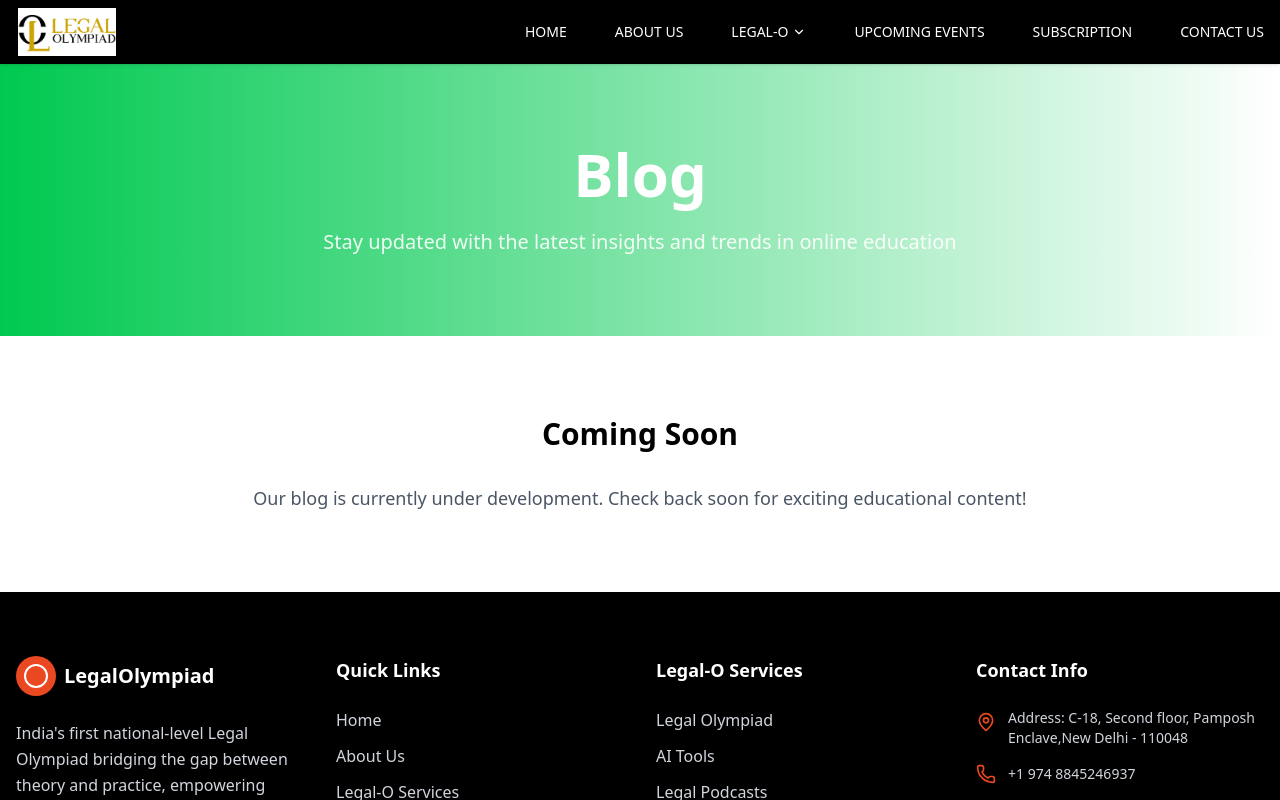
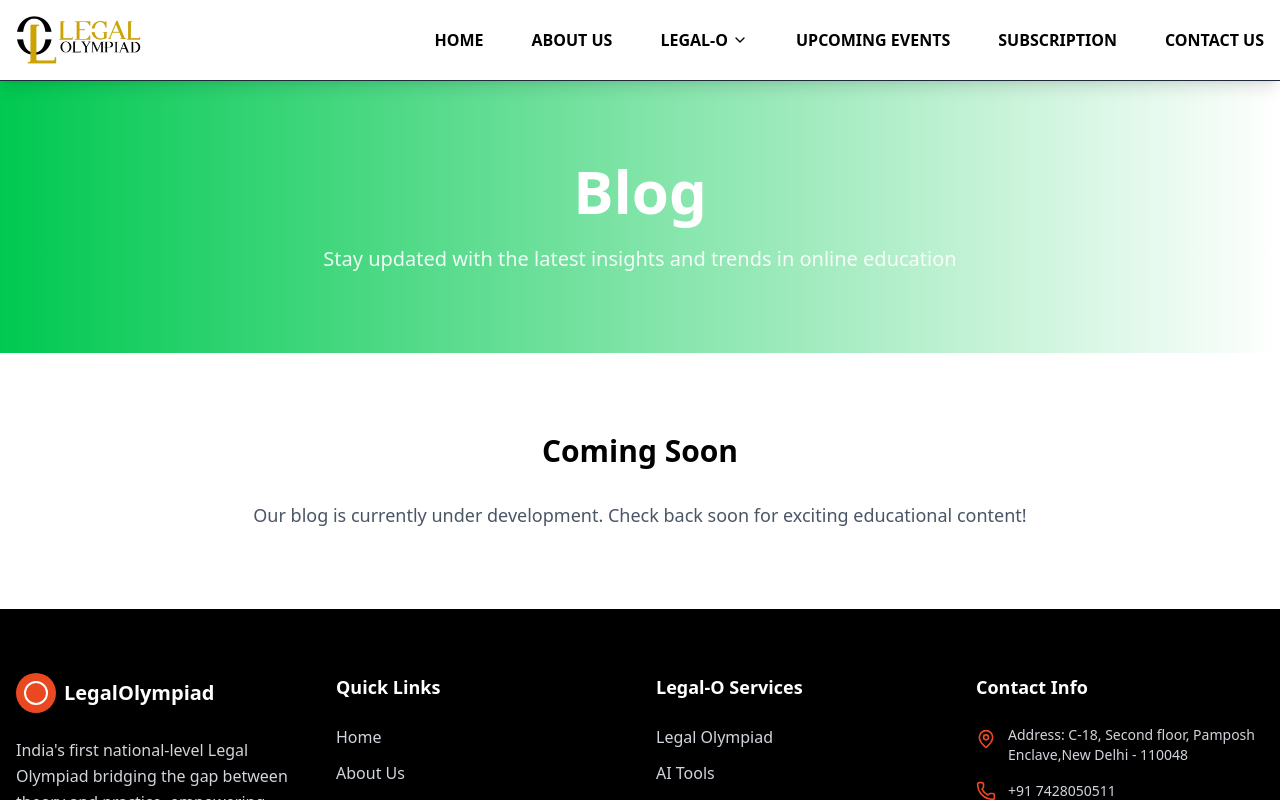
Before and after one commit to ajaysaraswat/LegalOlympiad-Website, a React (Vite) app in the folder frontend/: page /blog in a window 1280 px wide. Shown: the top 800 px of the page. Built offline with nearby package versions, Linux system fonts and the light colour scheme.

Commit message:
some chnages

```diff
--- a/frontend/src/components/CoursesSection.jsx
+++ b/frontend/src/components/CoursesSection.jsx
@@ -11,6 +11,7 @@
   Network,
   Gavel,
 } from "lucide-react";
+import { useState } from "react";
 
 const services = [
   {
@@ -76,6 +77,20 @@
 ];
 
 const ServicesSection = () => {
+  const [likedServices, setLikedServices] = useState(new Set());
+
+  const toggleLike = (serviceId) => {
+    setLikedServices((prev) => {
+      const newLiked = new Set(prev);
+      if (newLiked.has(serviceId)) {
+        newLiked.delete(serviceId);
+      } else {
+        newLiked.add(serviceId);
+      }
+      return newLiked;
+    });
+  };
+
   return (
     <section className="py-12 sm:py-16 md:py-20 bg-black">
       <div className="container mx-auto px-4">
@@ -101,6 +116,7 @@
         <div className="grid grid-cols-1 sm:grid-cols-2 lg:grid-cols-3 gap-6 sm:gap-8">
           {services.map((service, index) => {
             const IconComponent = service.icon;
+            const isLiked = likedServices.has(service.id);
             return (
               <div
                 key={service.id}
@@ -121,13 +137,18 @@
                         <IconComponent size={20} className="text-white" />
                       </div>
                       <button
+                        onClick={() => toggleLike(service.id)}
                         className="absolute top-3 sm:top-4 right-3 sm:right-4 bg-white/90 hover:bg-white
   p-1.5 sm:p-2 rounded-full transition-colors duration-300 shadow-md
   flex items-center justify-center"
                       >
                         <Heart
                           size={14}
-                          className="sm:w-4 sm:h-4 text-gray-600 hover:text-red-500"
+                          className={`sm:w-4 sm:h-4 transition-colors duration-300 ${
+                            isLiked
+                              ? "text-red-500 fill-red-500"
+                              : "text-gray-600 hover:text-red-500"
+                          }`}
                         />
                       </button>
                     </div>
--- a/frontend/src/components/Footer.jsx
+++ b/frontend/src/components/Footer.jsx
@@ -253,7 +253,7 @@
                   href="tel:+19748845246937"
                   className="text-xs sm:text-sm text-gray-300 hover:text-[#ea4820] transition-colors"
                 >
-                  +1 974 8845246937
+                  +91 7428050511
                 </a>
               </div>
               <div className="flex items-center gap-2 sm:gap-3">
--- a/frontend/src/components/Header.jsx
+++ b/frontend/src/components/Header.jsx
@@ -81,20 +81,19 @@
       </div> */}
 
       {/* Main Header */}
-      <header className="bg-black shadow-sm sticky top-0 z-50">
+      <header className="sticky top-0 z-50 border-b border-gray-800 bg-[rgba(255,255,255,0.8)] backdrop-blur-md shadow-lg">
         <div className="container mx-auto px-4">
-          <div className="flex items-center justify-between h-14 sm:h-16">
+          <div className="flex items-center justify-between h-16 sm:h-20">
             {/* Logo */}
-
-            <div className="flex-shrink-0 cursor-pointer">
-              <img
-                src="/legelLogo.png"
-                alt="Instrek Logo"
-                className="h-20 w-25 pl-4 lg:pl-0.5 object-contain"
-                loading="eager"
-                width="100"
-                height="80"
-              />
+            <div className="flex-shrink-0 cursor-pointer group">
+              <Link to="/">
+                <img
+                  src="/legelOpng.png"
+                  alt="Legal Olympiad Logo"
+                  className="h-12 w-auto sm:h-16 object-contain transition-transform duration-300 group-hover:scale-105"
+                  loading="eager"
+                />
+              </Link>
             </div>
 
             {/* Desktop Navigation */}
@@ -107,22 +106,22 @@
                   {item.hasDropdown ? (
                     <>
                       <div className="flex items-center gap-1 cursor-pointer">
-                        <span className="text-xs xl:text-sm font-medium transition-colors duration-200 text-white group-hover:text-orange-800">
+                        <span className="text-sm xl:text-base font-semibold transition-colors duration-200 text-black group-hover:text-[#ea4820]">
                           {item.name}
                         </span>
                         <ChevronDown
-                          size={14}
-                          className="text-white group-hover:text-[#ea4820] transition-colors duration-200"
+                          size={16}
+                          className="text-black group-hover:text-[#ea4820] transition-colors duration-200"
                         />
                       </div>
                       {/* Desktop Dropdown */}
-                      <div className="absolute top-full left-0 mt-2 w-64 bg-black border border-gray-700 rounded-lg shadow-xl opacity-0 invisible group-hover:opacity-100 group-hover:visible transition-all duration-200 transform origin-top">
+                      <div className="absolute top-full left-0 mt-2 w-64 bg-black border border-gray-700 rounded-lg shadow-2xl opacity-0 invisible group-hover:opacity-100 group-hover:visible transition-all duration-200 transform origin-top">
                         <div className="py-2">
                           {legalOServices.map((service, index) => (
                             <Link
                               key={service.name}
                               to={service.href}
-                              className={`block px-4 py-3 text-sm text-white hover:bg-[#ea4820] hover:text-white transition-colors duration-200 ${
+                              className={`block px-4 py-3 text-sm text-black hover:bg-[#ea4820] hover:text-black transition-colors duration-200 ${
                                 index === 0 ? "rounded-t-lg" : ""
                               } ${
                                 index === legalOServices.length - 1
@@ -139,9 +138,10 @@
                   ) : (
                     <Link
                       to={item.href}
-                      className={`text-xs xl:text-sm font-medium transition-colors duration-200 text-white hover:text-orange-800 flex items-center`}
+                      className={`text-sm xl:text-base font-semibold transition-colors duration-200 text-black hover:text-[#ea4820] flex items-center relative group`}
                     >
                       {item.name}
+                      <span className="absolute -bottom-1 left-0 w-0 h-0.5 bg-[#ea4820] transition-all duration-300 group-hover:w-full"></span>
                     </Link>
                   )}
                 </div>
@@ -152,7 +152,7 @@
             <Button
               variant="ghost"
               size="icon"
-              className="lg:hidden text-[#ea4820] p-2"
+              className="lg:hidden text-black hover:text-[#ea4820] hover:bg-gray-800 p-2 rounded-lg transition-colors duration-200"
               onClick={() => setIsMenuOpen(!isMenuOpen)}
             >
               {isMenuOpen ? <X size={28} /> : <Menu size={28} />}
@@ -161,14 +161,14 @@
 
           {/* Mobile Navigation */}
           {isMenuOpen && (
-            <div className="lg:hidden border-t border-[#ea4820] bg-black absolute left-0 right-0 top-full shadow-lg">
+            <div className="lg:hidden border-t border-gray-700 bg-black absolute left-0 right-0 top-full shadow-xl">
               <nav className="flex flex-col p-4">
                 {navigation.map((item, index) => (
                   <div key={item.name} className="mb-2">
                     {item.hasDropdown ? (
                       <div>
                         <button
-                          className="w-full text-left text-sm font-medium transition-colors text-white hover:text-orange-800 py-4 px-4 border-b border-grey-700 flex items-center justify-between"
+                          className="w-full text-left text-base font-semibold transition-colors text-black hover:text-[#ea4820] py-4 px-4 border-b border-gray-700 flex items-center justify-between"
                           onClick={() =>
                             setIsLegalODropdownOpen(!isLegalODropdownOpen)
                           }
@@ -183,12 +183,12 @@
                         </button>
                         {/* Mobile Dropdown */}
                         {isLegalODropdownOpen && (
-                          <div className="bg-black border-l-2 border-orange-800">
+                          <div className="bg-gray-900 border-l-4 border-[#ea4820]">
                             {legalOServices.map((service, serviceIndex) => (
                               <Link
                                 key={service.name}
                                 to={service.href}
-                                className="block text-sm text-white hover:text-[#ea4820] py-3 px-8 border-b border-white/30 last:border-b-0 transition-colors duration-200"
+                                className="block text-sm text-black hover:text-[#ea4820] py-3 px-8 border-b border-gray-700 last:border-b-0 transition-colors duration-200"
                                 onClick={() => {
                                   setIsMenuOpen(false);
                                   setIsLegalODropdownOpen(false);
@@ -203,7 +203,7 @@
                     ) : (
                       <Link
                         to={item.href}
-                        className={`text-sm font-medium transition-colors text-white hover:text-[#ea4820] py-4 px-4 border-b border-white block`}
+                        className={`text-base font-semibold transition-colors text-black hover:text-[#ea4820] py-4 px-4 border-b border-gray-700 block`}
                         onClick={() => setIsMenuOpen(false)}
                       >
                         {item.name}
```
Also changed, not shown: frontend/src/pages/LegalO/AITools.jsx (line endings or trailing spaces), frontend/src/pages/LegalO/FindMentor.jsx (line endings or trailing spaces), frontend/src/pages/LegalO/Mentoring.jsx (line endings or trailing spaces), frontend/src/pages/LegalO/Podcasts.jsx (line endings or trailing spaces), frontend/src/pages/LegalO/Subjects.jsx (line endings or trailing spaces).
